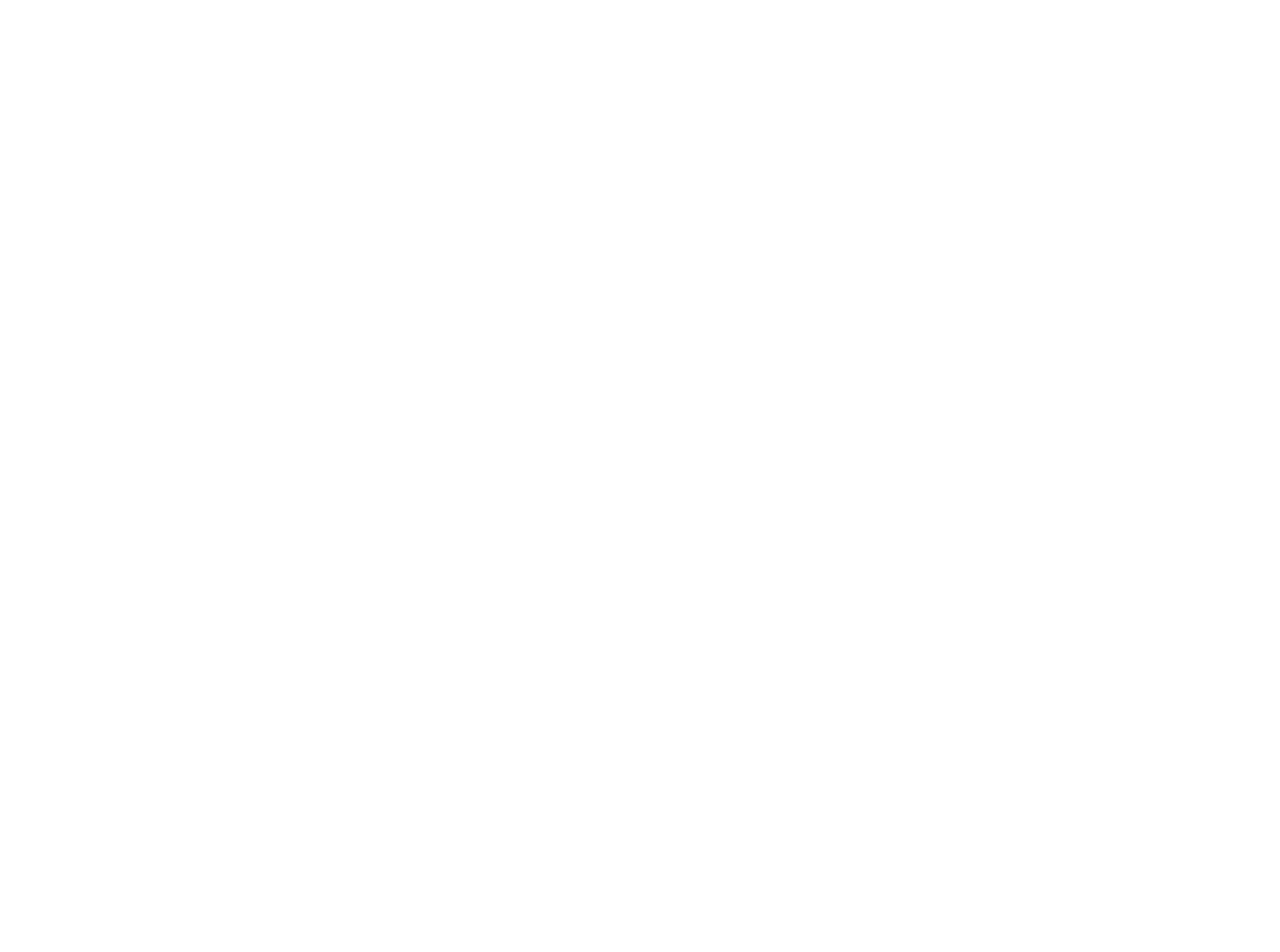
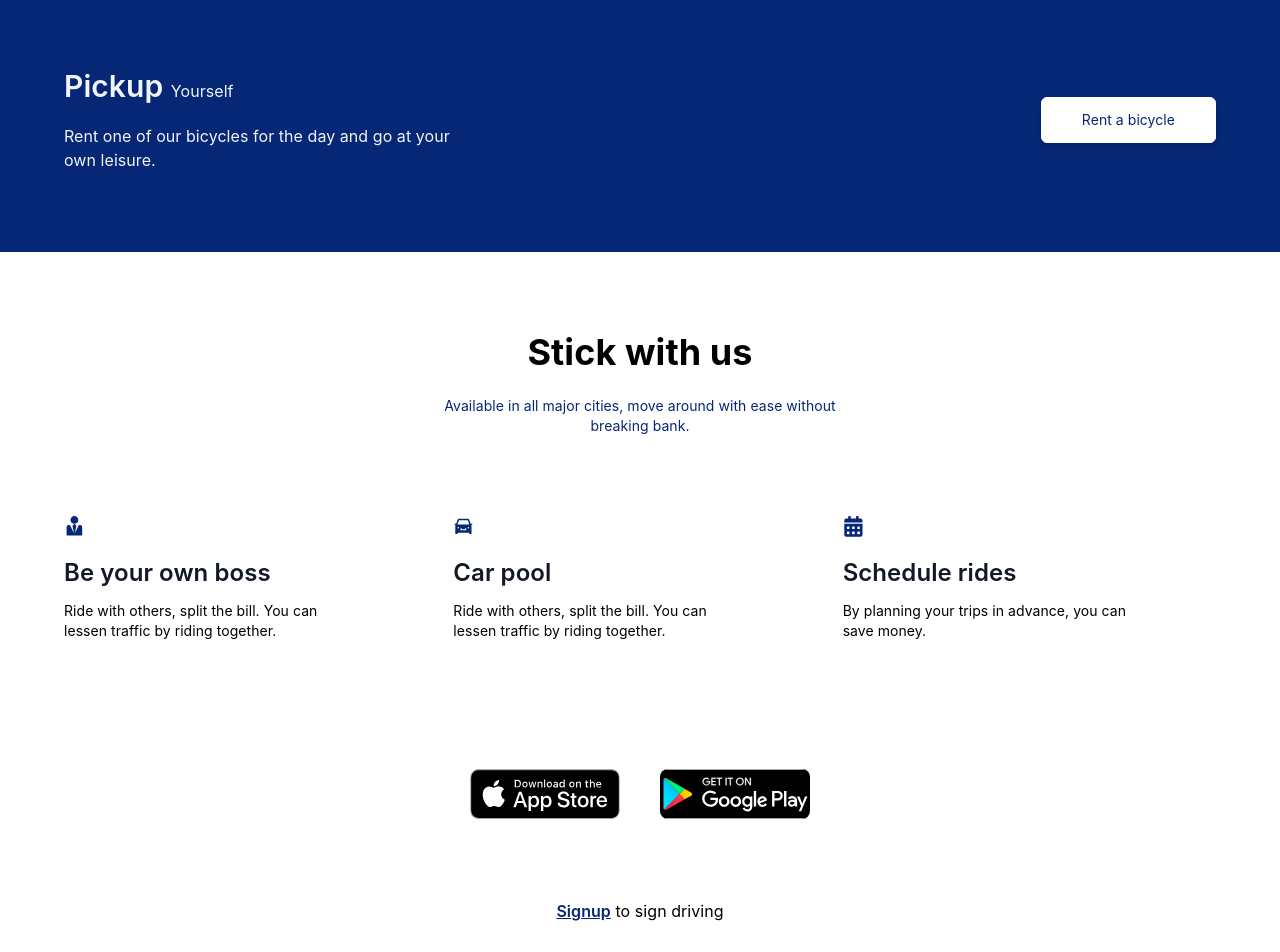
Before and after one commit to uduma-sonia/Pickup, a Next.js app: page / in a window 1280 px wide. Shown: the part 540-1492 px from the top of the page. Before the commit the page ends 800 px from the top, so only its background shows below. Built offline with nearby package versions, Linux system fonts and the light colour scheme.

Commit message:
features section

```diff
--- /dev/null
+++ b/container/Home/Features.jsx
@@ -0,0 +1,89 @@
+import React from "react";
+import { AiFillCar } from "react-icons/ai";
+import { FaCalendarAlt } from "react-icons/fa";
+import { ImUserTie } from "react-icons/im";
+import Image from "next/image";
+
+export default function Features() {
+  return (
+    <div className="mx-auto max-w-[1300px] px-6 xl:px-16 py-20">
+      <div className="mx-auto max-w-[400px] text-center ">
+        <h3 className="font-bold text-3xl xl:text-4xl leading-tight">
+          Stick with us
+        </h3>
+
+        <p className="text-sm text-primary font-normal my-6">
+          Available in all major cities, move around with ease without breaking
+          bank.
+        </p>
+      </div>
+
+      <div className="mt-20 grid grid-cols-1 xl:grid-cols-3 gap-14 xl:gap-4">
+        <div className="xl:pr-20">
+          <div>
+            <ImUserTie size="1.3rem" color="#062775" />
+          </div>
+          <p className="font-semibold text-gray-900 text-2xl mt-5">
+            Be your own boss
+          </p>
+          <p className="text-sm mt-3">
+            Ride with others, split the bill. You can lessen traffic by riding
+            together.
+          </p>
+        </div>
+
+        <div className="xl:pr-20">
+          <div>
+            <AiFillCar size="1.3rem" color="#062775" />
+          </div>
+          <p className="font-semibold text-gray-900 text-2xl mt-5">Car pool</p>
+          <p className="text-sm mt-3">
+            Ride with others, split the bill. You can lessen traffic by riding
+            together.
+          </p>
+        </div>
+
+        <div className="xl:pr-20">
+          <div>
+            <FaCalendarAlt size="1.3rem" color="#062775" />
+          </div>
+          <p className="font-semibold text-gray-900 text-2xl mt-5">
+            Schedule rides
+          </p>
+          <p className="text-sm mt-3">
+            By planning your trips in advance, you can save money.
+          </p>
+        </div>
+      </div>
+
+      <div className="mt-32 justify-center gap-10 hidden xl:flex">
+        <div className="w-[150px] h-[50px] relative cursor-pointer">
+          <Image
+            src="/images/download_appstore.svg"
+            alt=""
+            layout="fill"
+            objectFit="cover"
+          />
+        </div>
+        <div className="w-[150px] h-[50px] relative cursor-pointer">
+          <Image
+            className="rounded-lg"
+            src="/images/download_google.svg"
+            alt=""
+            layout="fill"
+            objectFit="cover"
+          />
+        </div>
+      </div>
+
+      <div className="mt-20">
+        <p className="text-center">
+          <a className="cursor-pointer text-primary font-semibold underline">
+            Signup
+          </a>{" "}
+          to sign driving
+        </p>
+      </div>
+    </div>
+  );
+}
--- /dev/null
+++ b/container/Home/HireBicycle.jsx
@@ -0,0 +1,23 @@
+import React from "react";
+
+export default function HireBicycle() {
+  return (
+    <div className="bg-primary">
+      <div className="mx-auto max-w-[1300px] px-6 xl:px-16 text-slate-100 py-20 flex flex-col xl:flex-row justify-between items-start xl:items-center">
+        <div>
+          <h1 className="text-3xl font-semibold">
+            Pickup <span className="font-normal text-base">Yourself</span>
+          </h1>
+
+          <p className="mt-5 max-w-[400px]">
+            Rent one of our bicycles for the day and go at your own leisure.
+          </p>
+        </div>
+
+        <button className="border shadow-md text-sm mt-7 xl:mt-0 border-white rounded-md text-primary bg-white px-10 py-3">
+          Rent a bicycle
+        </button>
+      </div>
+    </div>
+  );
+}
--- /dev/null
+++ b/container/Home/Request.jsx
@@ -0,0 +1,9 @@
+import React from "react";
+
+export default function Request() {
+  return (
+    <div className="mx-auto max-w-[1300px] px-6 xl:px-16 py-20">
+      <div className="mx-auto max-w-[400px] text-center ">REQUEST</div>
+    </div>
+  );
+}
--- a/pages/index.js
+++ b/pages/index.js
@@ -1,8 +1,11 @@
 import dynamic from "next/dynamic";
 
-const [Navbar, Hero] = [
+const [Navbar, Hero, HireBicycle, Features, Request] = [
   dynamic(() => import("container/Navbar")),
   dynamic(() => import("container/Home/Hero")),
+  dynamic(() => import("container/Home/HireBicycle")),
+  dynamic(() => import("container/Home/Features")),
+  dynamic(() => import("container/Home/Request")),
 ];
 
 export default function Home() {
@@ -10,6 +13,9 @@
     <>
       <Navbar />
       <Hero />
+      <HireBicycle />
+      <Features />
+      <Request />
     </>
   );
 }
```
Also changed, not shown: public/images/download_appstore.svg (added), public/images/download_google.svg (added).
